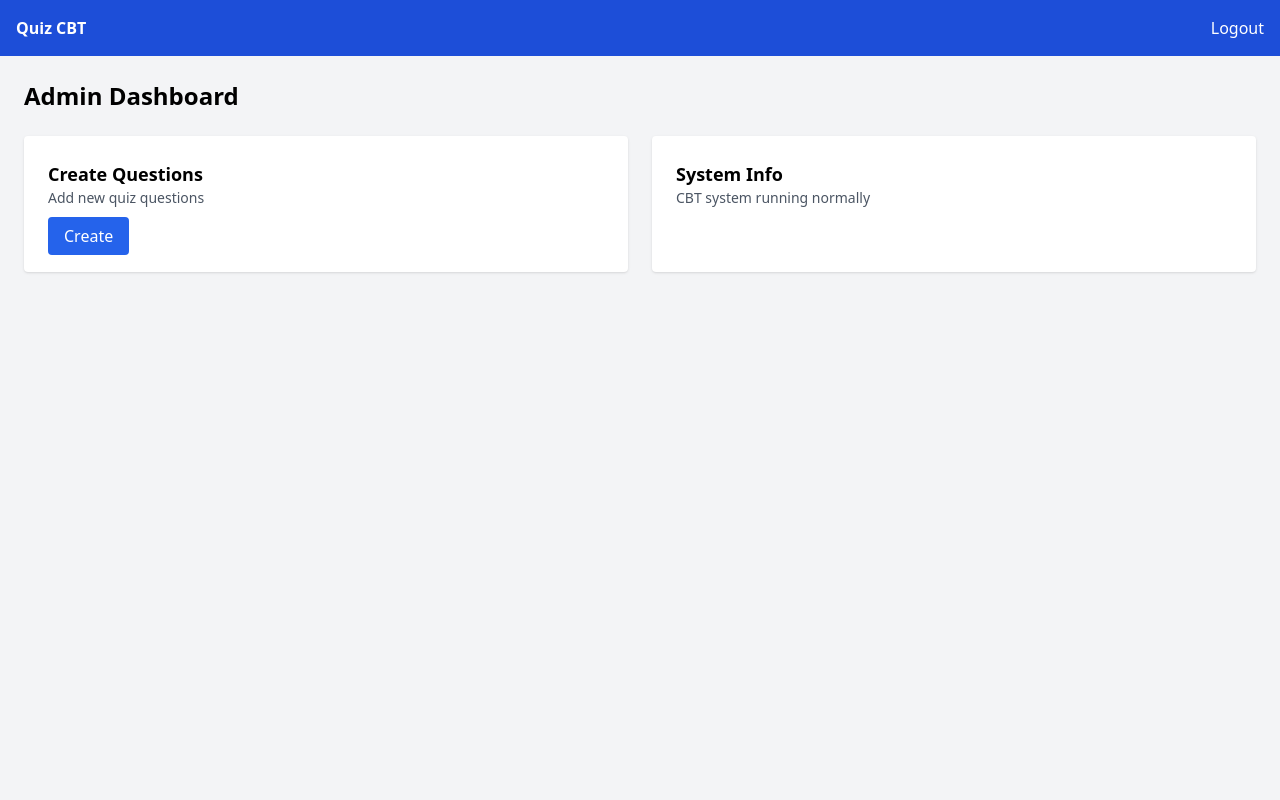
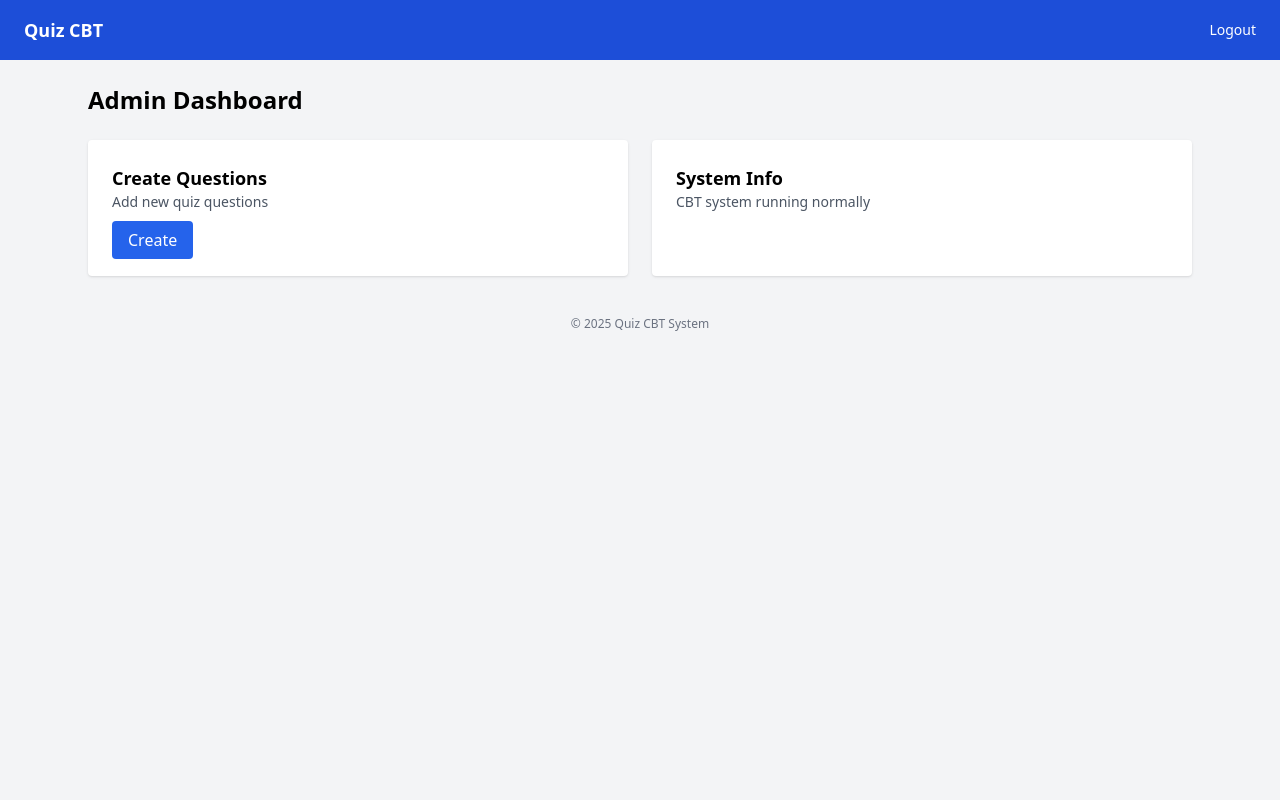
Before and after one commit to Tobi395/quiz-cbt-app, a Flask app: page /admin in a window 1280 px wide. Run offline with Flask 3, Linux system fonts and the light colour scheme; the visitor is signed in with stand-in values (Sample User, id 1); some libraries are stand-ins or nearby versions.

Commit message:
Update base.html for improved structure and content

```diff
--- a/templates/base.html
+++ b/templates/base.html
@@ -1,19 +1,34 @@
 <!DOCTYPE html>
-<html>
+<html lang="en">
 <head>
-  <title>Quiz CBT App</title>
+  <meta charset="UTF-8">
+  <title>Quiz CBT System</title>
+  <meta name="viewport" content="width=device-width, initial-scale=1.0">
   <script src="https://cdn.tailwindcss.com"></script>
 </head>
-<body class="bg-gray-100">
 
-<nav class="bg-blue-700 p-4 text-white flex justify-between">
-  <h1 class="font-bold">Quiz CBT</h1>
-  <a href="/logout">Logout</a>
+<body class="bg-gray-100 min-h-screen">
+
+<nav class="bg-blue-700 text-white px-6 py-4 flex justify-between items-center">
+  <h1 class="text-lg font-bold">Quiz CBT</h1>
+
+  <div class="space-x-4 text-sm">
+    {% if current_user.is_authenticated %}
+      <a href="{{ url_for('logout') }}" class="hover:underline">Logout</a>
+    {% else %}
+      <a href="{{ url_for('login') }}" class="hover:underline">Login</a>
+      <a href="{{ url_for('register') }}" class="hover:underline">Register</a>
+    {% endif %}
+  </div>
 </nav>
 
-<div class="p-6">
+<main class="max-w-6xl mx-auto p-6">
   {% block content %}{% endblock %}
-</div>
+</main>
+
+<footer class="text-center text-xs text-gray-500 py-4">
+  © {{ 2025 }} Quiz CBT System
+</footer>
 
 </body>
 </html>
```
